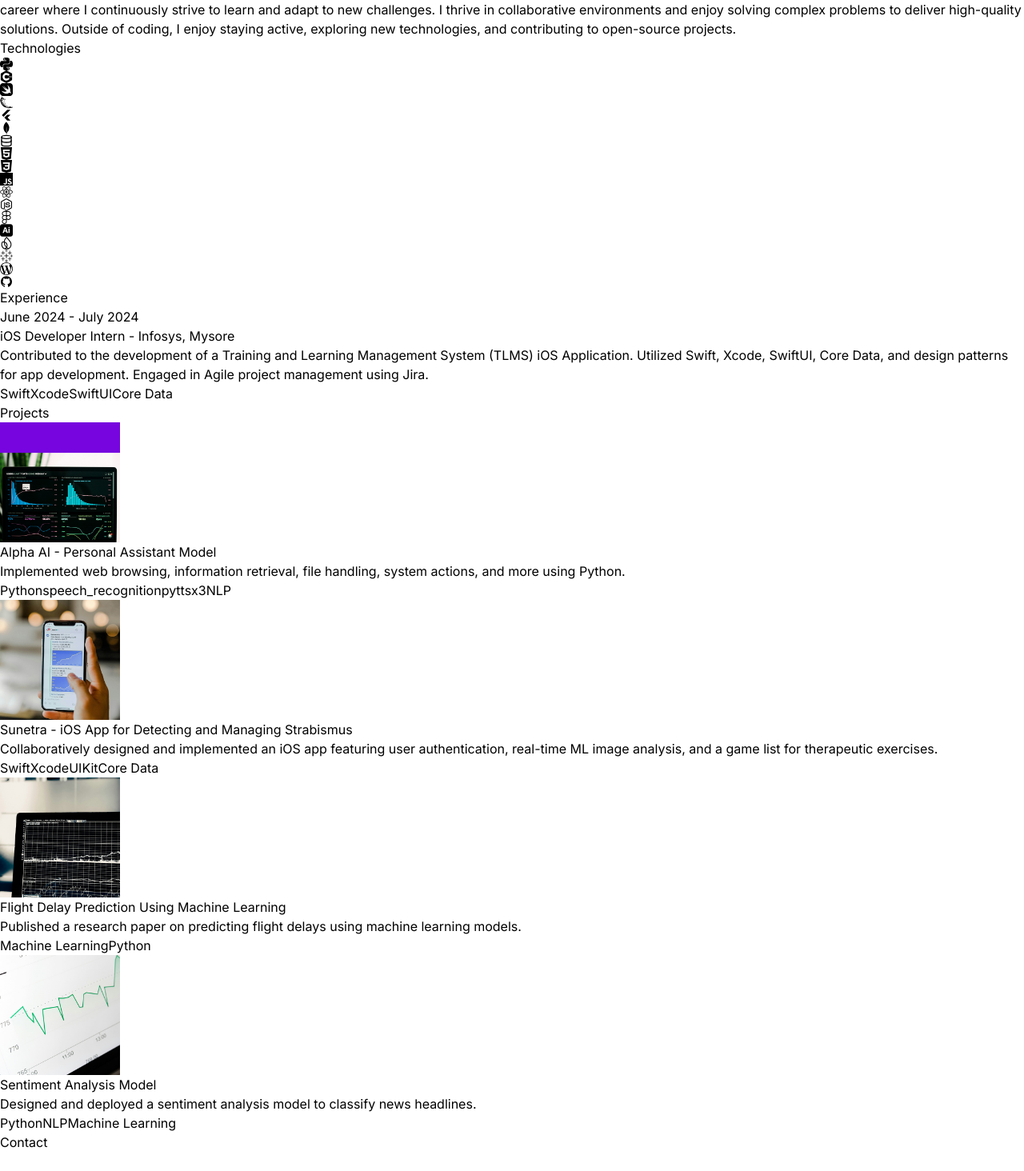
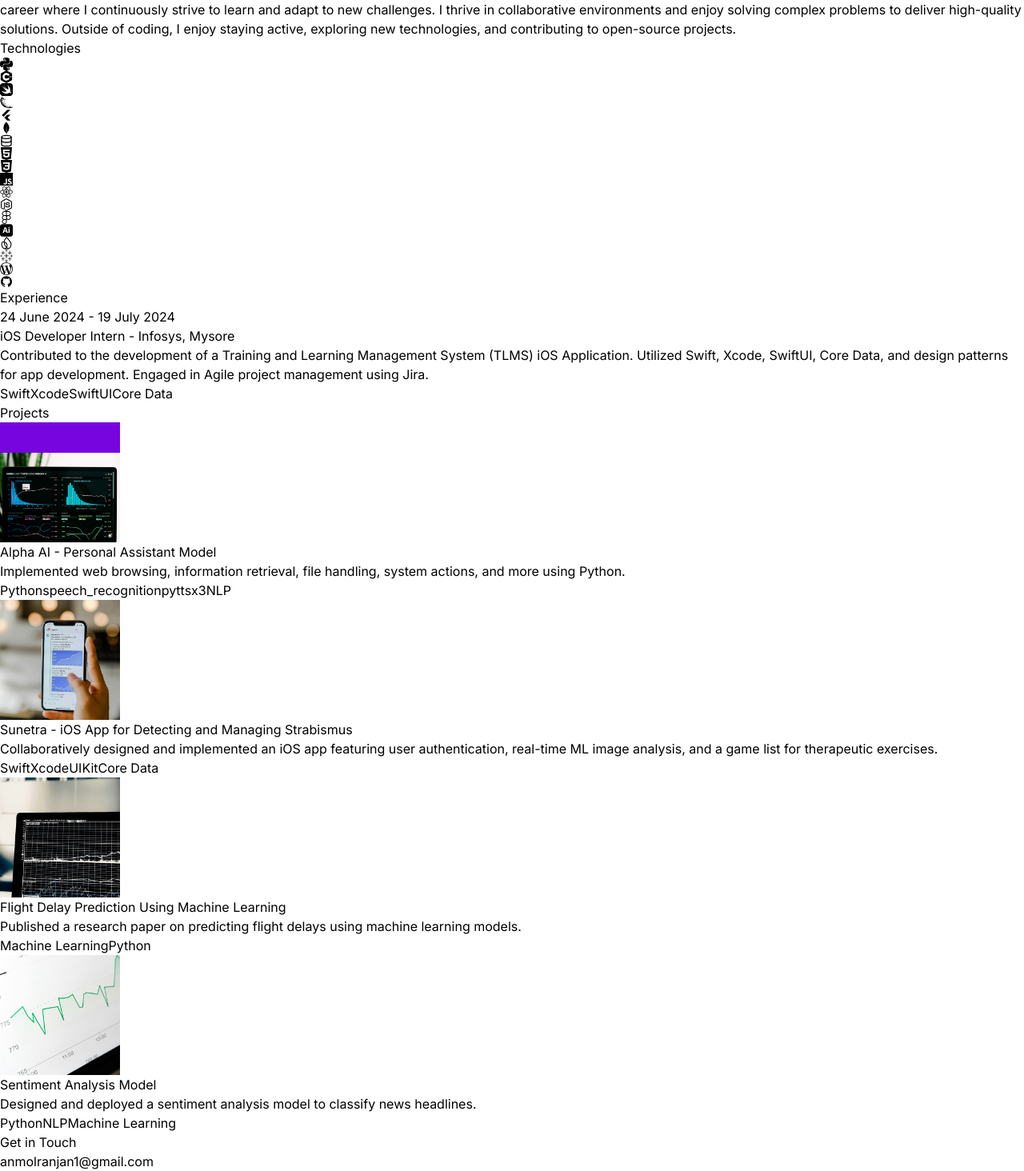
Before and after one commit to anmolranjan1/react-portfolio-anmol, a React (Vite) app: page / in a window 1280 px wide. Shown: the part 1453-2917 px from the top of the page at 80% size. Before the commit the page ends 2893 px from the top, so only its background shows below. Built offline with nearby package versions, Linux system fonts and the light colour scheme.

Commit message:
Added Contact Section

```diff
--- a/src/components/Contact.jsx
+++ b/src/components/Contact.jsx
@@ -1,7 +1,16 @@
+import { CONTACT } from "../constants"
 
 const Contact = () => {
+    const gmailUrl = `https://mail.google.com/mail/?view=cm&fs=1&to=${CONTACT.email}`;
+
   return (
-    <div>Contact</div>
+    <div className="border-b border-neutral-900 pb-20">
+        <h2 className="my-10 text-center text-4xl">Get in Touch</h2>
+        <div className="text-center tracking-tighter">
+            {/* <p className="my-4">{CONTACT.email}</p> */}
+            <a href={gmailUrl} target="_blank" rel="noopener noreferrer" className="border-b">{CONTACT.email}</a>
+        </div>
+    </div>
   )
 }
 
--- a/src/components/Hero.jsx
+++ b/src/components/Hero.jsx
@@ -10,7 +10,7 @@
                         <h1 className="pb-16 text-6xl font-thin tracking-tight lg:mt-16 lg:text-8xl">
                             Anmol Ranjan
                         </h1>
-                        <span className="bg-gradient-to-r from-pink-300 via-slate-500 to-purple-500 bg-clip-text text-4xl tracking-tight text-transparent">
+                        <span className="bg-gradient-to-r from-pink-300 via-slate-500 to-purple-500 bg-clip-text text-3xl tracking-tight text-transparent">
                             iOS App Developer
                         </span>
                         <p className="my-2 max-w-xl py-6 font-light tracking-tighter">{HERO_CONTENT}</p>
--- a/src/constants/index.js
+++ b/src/constants/index.js
@@ -9,7 +9,7 @@
 
 export const EXPERIENCES = [
   {
-    year: "June 2024 - July 2024",
+    year: "24 June 2024 - 19 July 2024",
     role: "iOS Developer Intern",
     company: "Infosys, Mysore",
     description: `Contributed to the development of a Training and Learning Management System (TLMS) iOS Application. Utilized Swift, Xcode, SwiftUI, Core Data, and design patterns for app development. Engaged in Agile project management using Jira.`,
```
